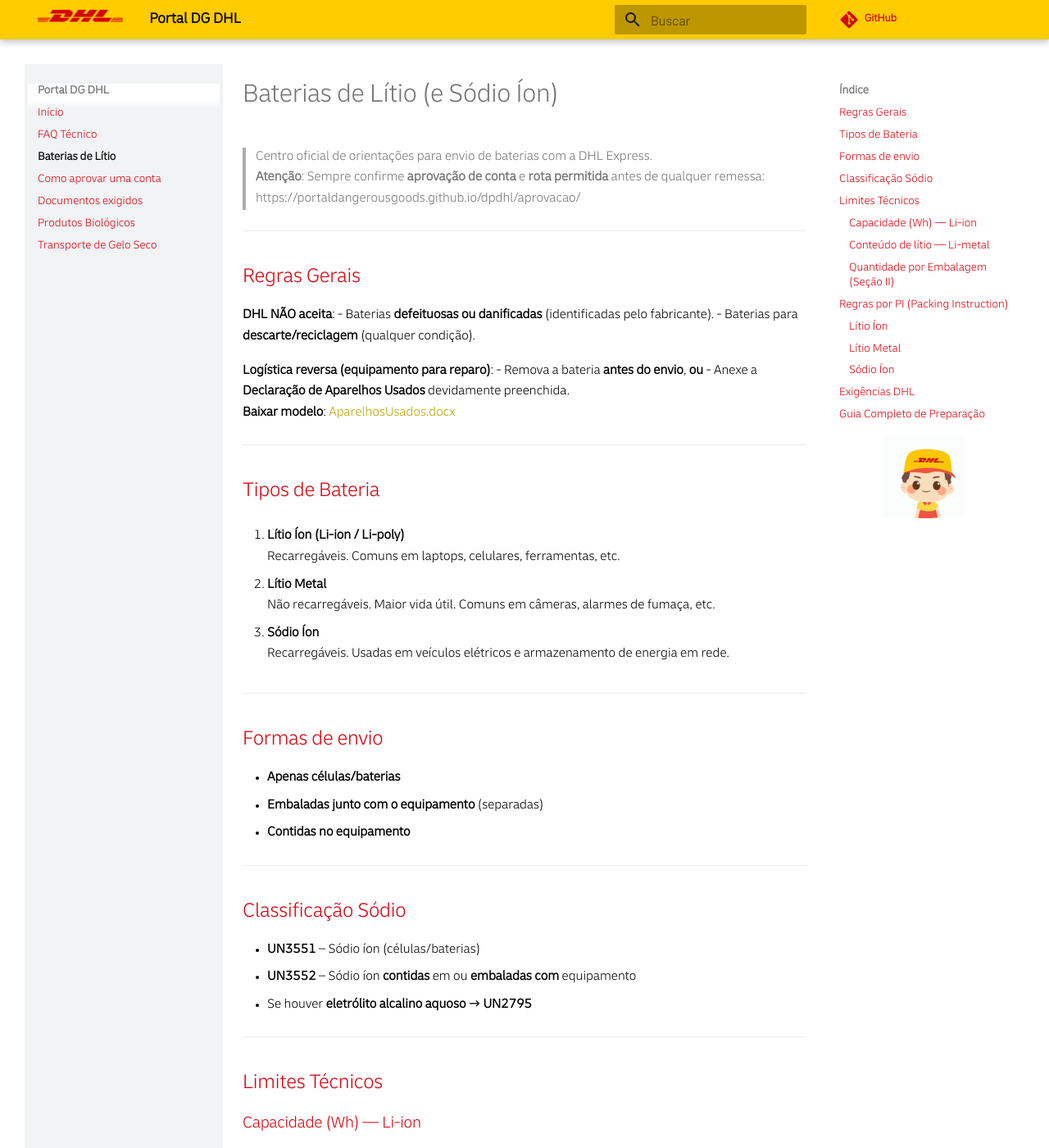
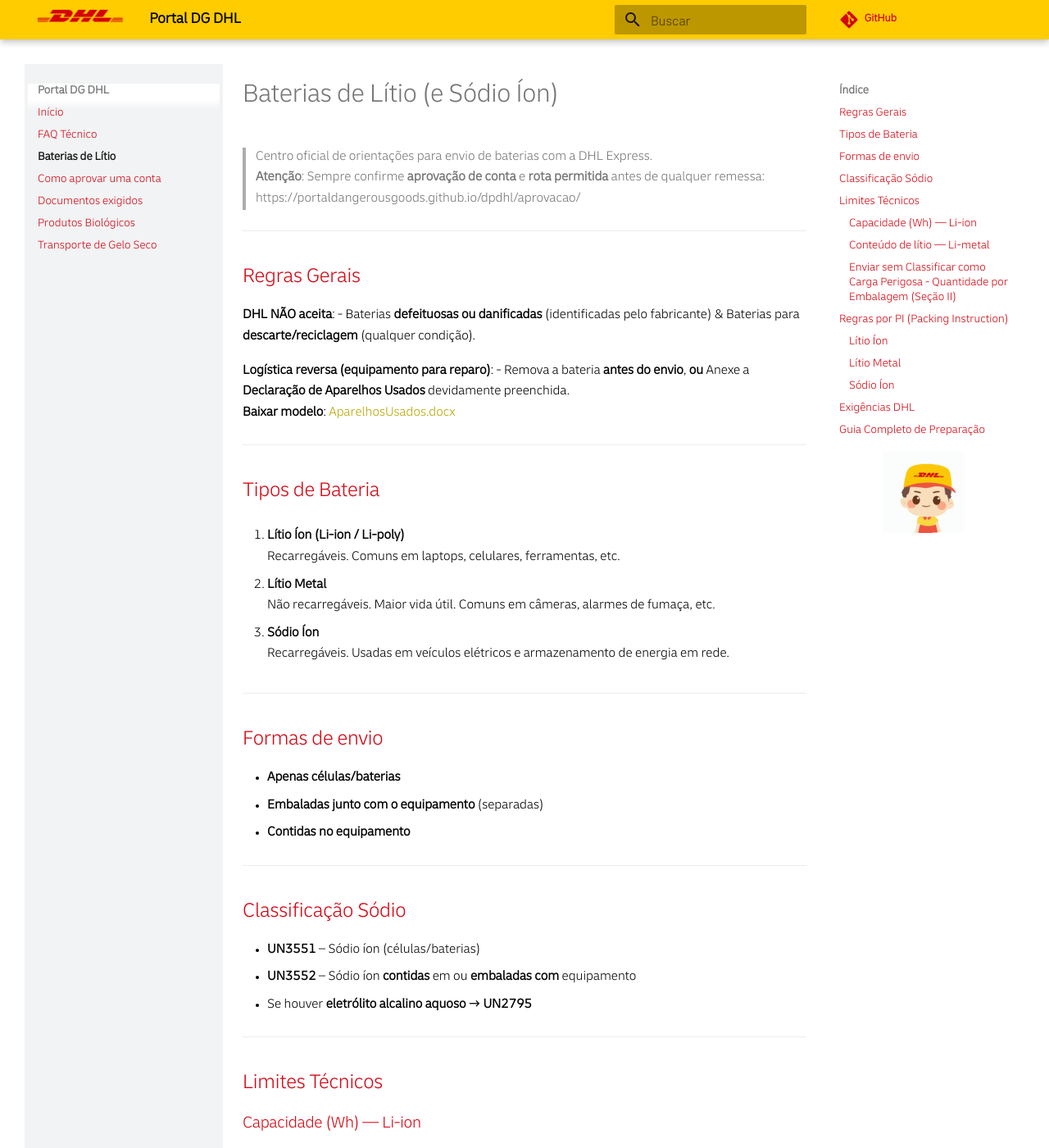
Before and after one commit to portaldangerousgoods/dpdhl, an MkDocs documentation site: the page built from docs/baterias.md, in a window 1280 px wide and 1400 px high. Shown: the whole window at 82% size. Built offline with MkDocs 1.6.1 and Material for MkDocs 9.7.7, drawn with Linux system fonts in a browser that asks for light colours; comment, search, counter and statistics services are not loaded; some of the changed text lies outside the part shown.

Commit message:
Update baterias.md

```diff
--- a/docs/baterias.md
+++ b/docs/baterias.md
@@ -9,12 +9,10 @@
 ## Regras Gerais
 
 **DHL NÃO aceita**:
-  - Baterias **defeituosas ou danificadas** (identificadas pelo fabricante).
-  - Baterias para **descarte/reciclagem** (qualquer condição).
+  - Baterias **defeituosas ou danificadas** (identificadas pelo fabricante) & Baterias para **descarte/reciclagem** (qualquer condição).
 
 **Logística reversa (equipamento para reparo)**:
-  - Remova a bateria **antes do envio**, **ou**
-  - Anexe a **Declaração de Aparelhos Usados** devidamente preenchida.
+  - Remova a bateria **antes do envio**, **ou** Anexe a **Declaração de Aparelhos Usados** devidamente preenchida.
 **Baixar modelo**: [AparelhosUsados.docx](AparelhosUsados.docx)
 
 ---
@@ -59,7 +57,7 @@
 - **Células ≤ 1 g** / **Baterias ≤ 2 g**
 - Acima disso: **> 1 g** ou **> 2 g**
 
-### Quantidade por Embalagem (Seção II)
+### Enviar sem Classificar como Carga Perigosa - Quantidade por Embalagem (Seção II)
 *(Acima disso, muda a classificação/regra).*
 
 **(UN3481, PI967 / UN3091, PI970)**
```
